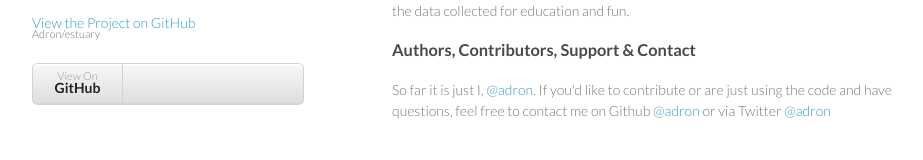
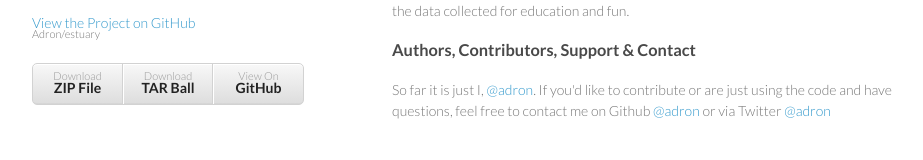
Before and after one commit to basho/estuary, a plain HTML site: page index.html in a window 1280 px wide. Shown: the part 138-298 px from the top of the page, without its empty margins (178-1101 px from the left). Drawn offline with Linux system fonts and the light colour scheme.

Commit message:
Update index.html

```diff
--- a/index.html
+++ b/index.html
@@ -22,8 +22,8 @@
 
 
         <ul>
-        <!--   <li><a href="https://github.com/Adron/estuary/zipball/master">Download <strong>ZIP File</strong></a></li>
-          <li><a href="https://github.com/Adron/estuary/tarball/master">Download <strong>TAR Ball</strong></a></li>-->
+        <li><a href="https://github.com/Adron/estuary/zipball/master">Download <strong>ZIP File</strong></a></li>
+          <li><a href="https://github.com/Adron/estuary/tarball/master">Download <strong>TAR Ball</strong></a></li>
           <li><a href="https://github.com/Adron/estuary">View On <strong>GitHub</strong></a></li>
         </ul>
       </header>
```
